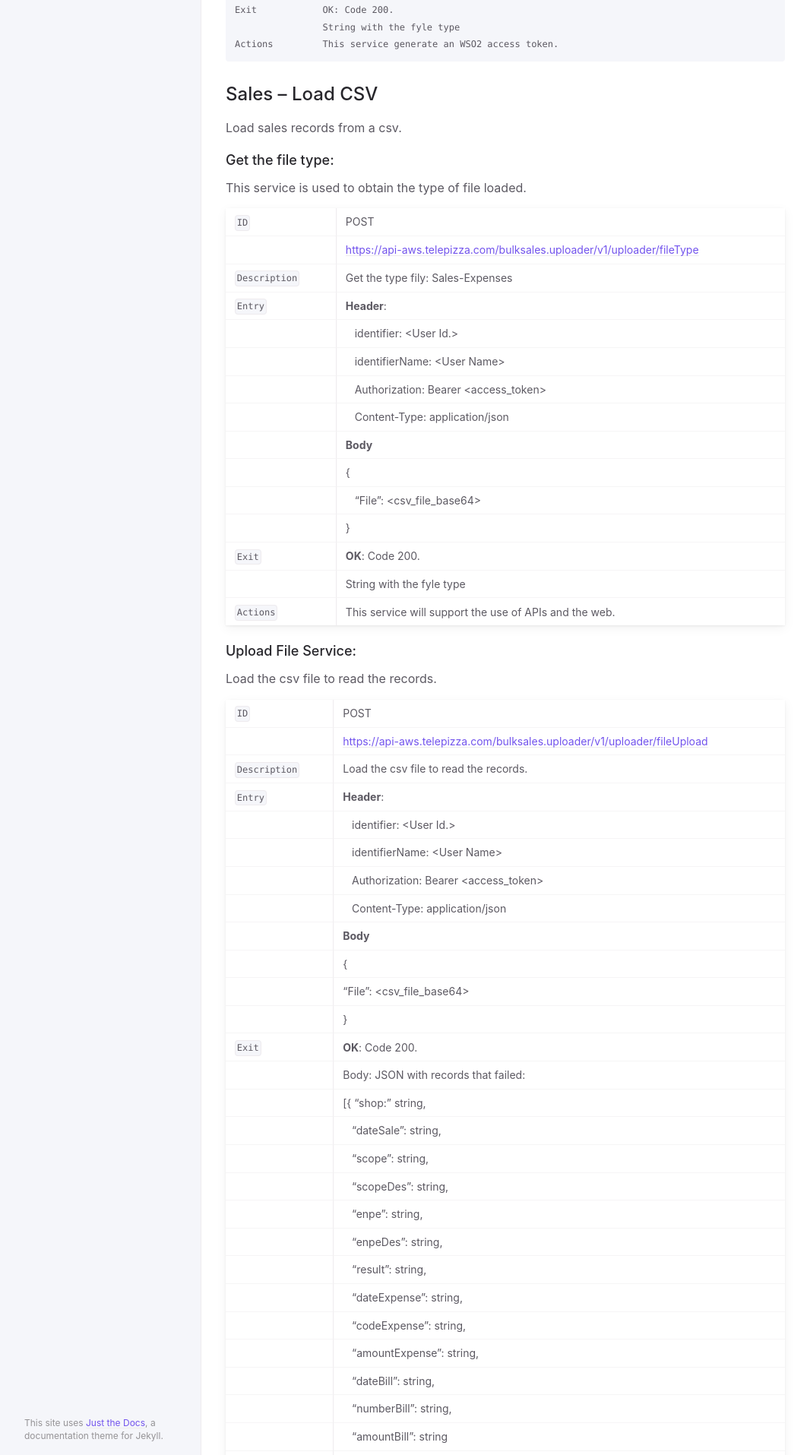
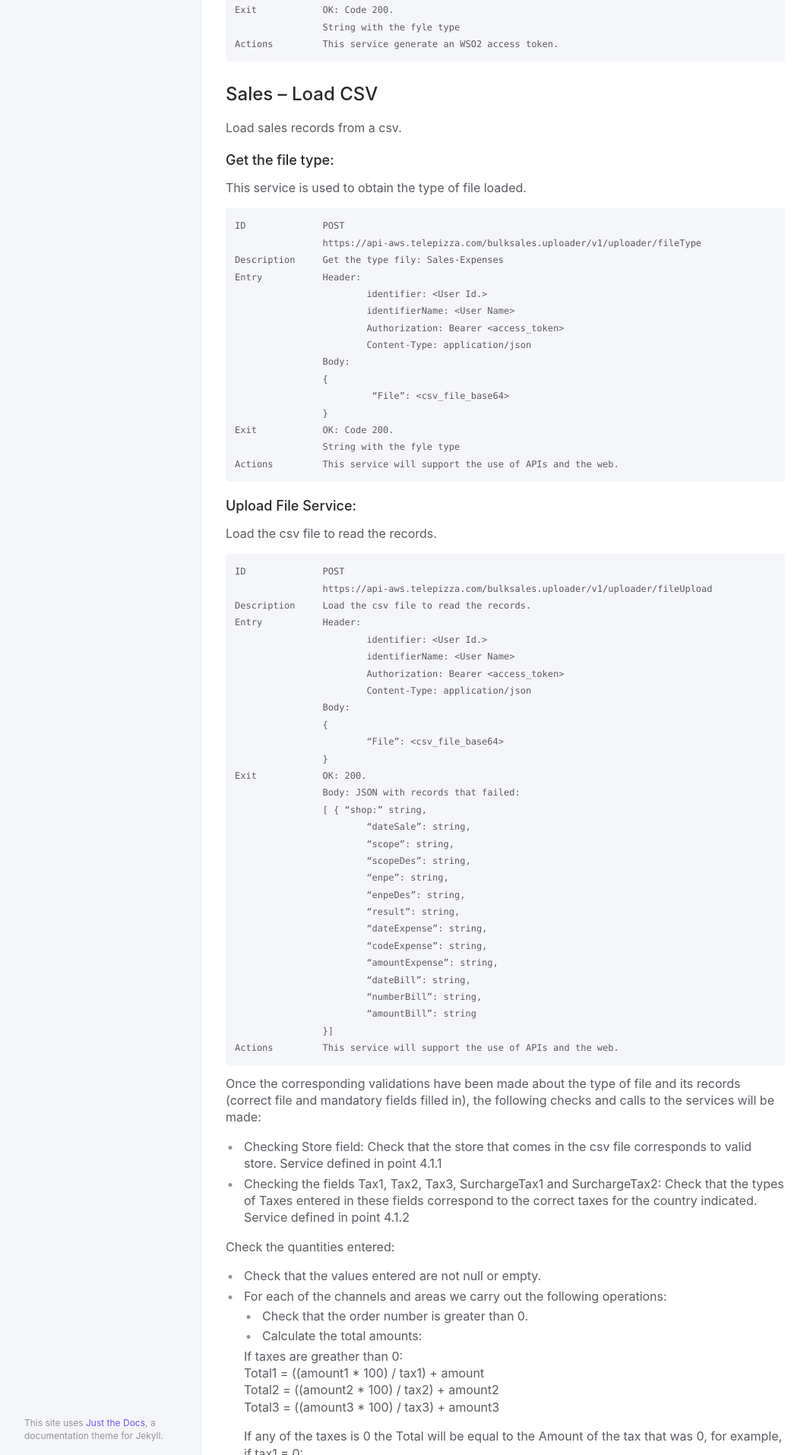
Before and after one commit to abeltranes/abeltranes.github.io, a Jekyll site: the page built from docs/API_Services_Bulksales_2.md, in a window 1280 px wide. Shown: the part 3085-5000 px from the top of the page at 76% size, without its empty margins (91-1153 px from the left). Built offline with Jekyll 4.4.1, drawn with Linux system fonts in a browser that asks for light colours; part of the change alters nothing that is shown; some of the changed text lies outside the part shown.

Commit message:
Update API_Services_Bulksales_2.md

```diff
--- a/docs/API_Services_Bulksales_2.md
+++ b/docs/API_Services_Bulksales_2.md
@@ -97,58 +97,59 @@ Load sales records from a csv.
 
 ### Get the file type:
 
-   This service is used to obtain the type of file loaded.
-
-`` ID `` | POST
-   | [https://api-aws.telepizza.com/bulksales.uploader/v1/uploader/fileType](https://api-aws.telepizza.com/bulksales.uploader/v1/uploader/fileType)
-`` Description `` | Get the type fily: Sales-Expenses
-`` Entry `` | **Header**:
-   | &nbsp;&nbsp;&nbsp;identifier: \<User Id.>
-   | &nbsp;&nbsp;&nbsp;identifierName: \<User Name>
-   | &nbsp;&nbsp;&nbsp;Authorization: Bearer \<access_token>
-   | &nbsp;&nbsp;&nbsp;Content-Type: application/json
-   | **Body**
-   | {
-   | &nbsp;&nbsp;&nbsp;“File”: \<csv_file_base64>
-   | }
-`` Exit `` | **OK**: Code 200.
-   | String with the fyle type
-`` Actions `` | This service will support the use of APIs and the web.
+This service is used to obtain the type of file loaded.
+~~~
+ID 		POST
+		https://api-aws.telepizza.com/bulksales.uploader/v1/uploader/fileType
+Description 	Get the type fily: Sales-Expenses
+Entry 		Header:
+ 			identifier: <User Id.>
+ 			identifierName: <User Name>
+ 			Authorization: Bearer <access_token>
+ 			Content-Type: application/json
+		Body:
+		{
+			 “File”: <csv_file_base64>
+		}
+Exit 		OK: Code 200.
+		String with the fyle type
+Actions	 	This service will support the use of APIs and the web.
+~~~
 
 ### Upload File Service:
 
 Load the csv file to read the records.
-
-`` ID `` | POST
-   | [https://api-aws.telepizza.com/bulksales.uploader/v1/uploader/fileUpload](https://api-aws.telepizza.com/bulksales.uploader/v1/uploader/fileUpload)
-`` Description `` | Load the csv file to read the records.
-`` Entry `` | **Header**:
-   | &nbsp;&nbsp;&nbsp;identifier: \<User Id.>
-   | &nbsp;&nbsp;&nbsp;identifierName: \<User Name>
-   | &nbsp;&nbsp;&nbsp;Authorization: Bearer \<access_token>
-   | &nbsp;&nbsp;&nbsp;Content-Type: application/json
-   | **Body**
-   | {
-   | 	“File”: \<csv_file_base64>
-   | }
-`` Exit `` | **OK**: Code 200.
-   | Body: JSON with records that failed:
-   | \[{ “shop:” string,
-   | &nbsp;&nbsp;&nbsp;“dateSale”: string,
-   | &nbsp;&nbsp;&nbsp;“scope”: string,
-   | &nbsp;&nbsp;&nbsp;“scopeDes”: string,
-   | &nbsp;&nbsp;&nbsp;“enpe”: string,
-   | &nbsp;&nbsp;&nbsp;“enpeDes”: string,
-   | &nbsp;&nbsp;&nbsp;“result”: string,
-   | &nbsp;&nbsp;&nbsp;“dateExpense”: string,
-   | &nbsp;&nbsp;&nbsp;“codeExpense”: string,
-   | &nbsp;&nbsp;&nbsp;“amountExpense”: string,
-   | &nbsp;&nbsp;&nbsp;“dateBill”: string,
-   | &nbsp;&nbsp;&nbsp;“numberBill”: string,
-   | &nbsp;&nbsp;&nbsp;“amountBill”: string
-   | \}]
-`` Actions `` | This service will support the use of APIs and the web.
-
+~~~
+ID 		POST
+		https://api-aws.telepizza.com/bulksales.uploader/v1/uploader/fileUpload
+Description 	Load the csv file to read the records.
+Entry 		Header:
+ 			identifier: <User Id.>
+ 			identifierName: <User Name>
+ 			Authorization: Bearer <access_token>
+ 			Content-Type: application/json
+		Body:
+		{
+ 			“File”: <csv_file_base64>
+		}
+Exit 		OK: 200.
+		Body: JSON with records that failed:
+		[ { “shop:” string,
+ 			“dateSale”: string,
+ 			“scope”: string,
+  			“scopeDes”: string,
+  			“enpe”: string,
+  			“enpeDes”: string,
+  			“result”: string,
+  			“dateExpense”: string,
+   			“codeExpense”: string,
+   			“amountExpense”: string,
+   			“dateBill”: string,
+   			“numberBill”: string,
+   			“amountBill”: string
+		}]
+Actions 	This service will support the use of APIs and the web.
+~~~
 Once the corresponding validations have been made about the type of file and its records (correct file and mandatory fields filled in), the following checks and calls to the services will be made:
 
 * Checking Store field: Check that the store that comes in the csv file corresponds to valid store. Service defined in point 4.1.1
```
